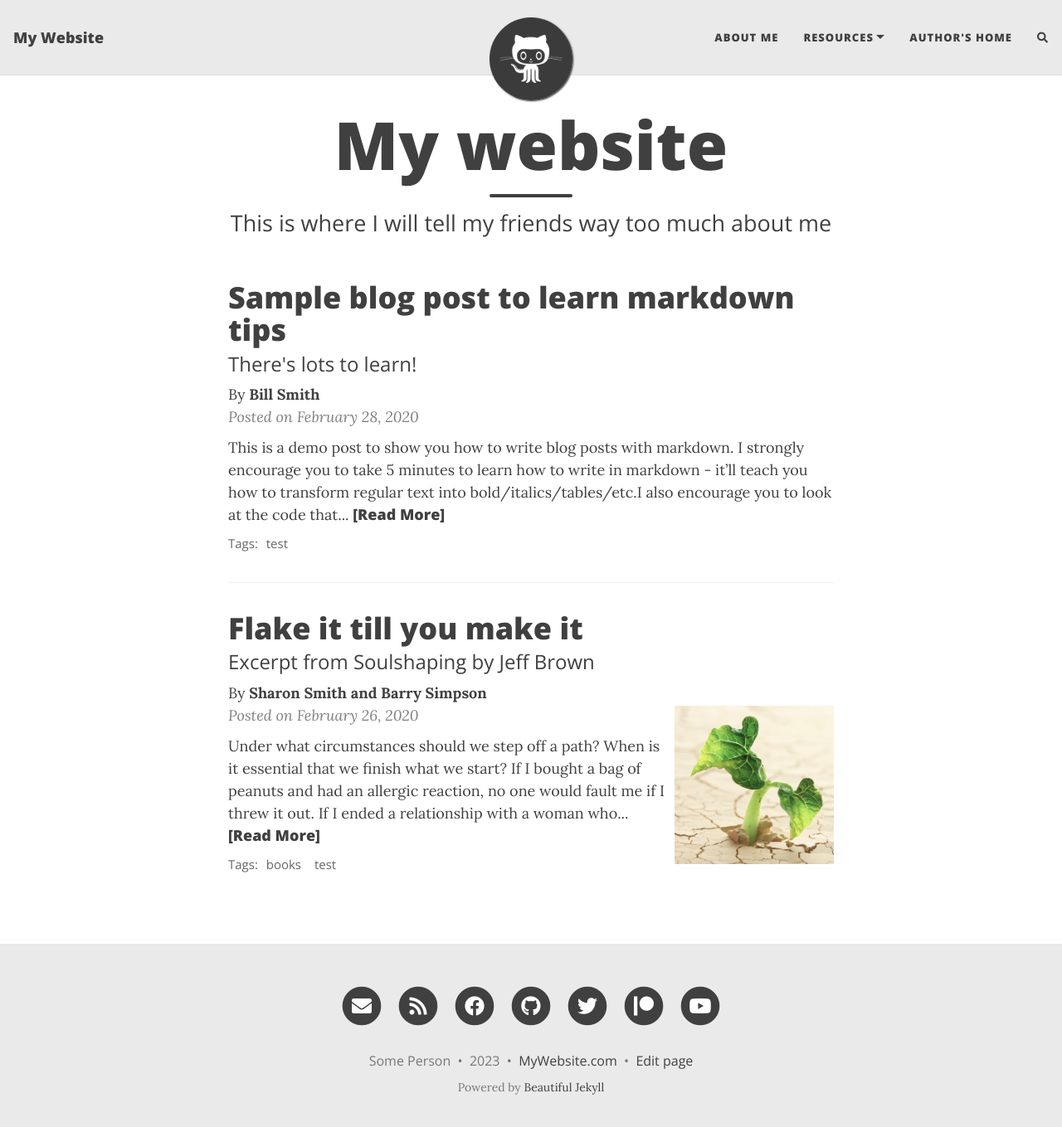
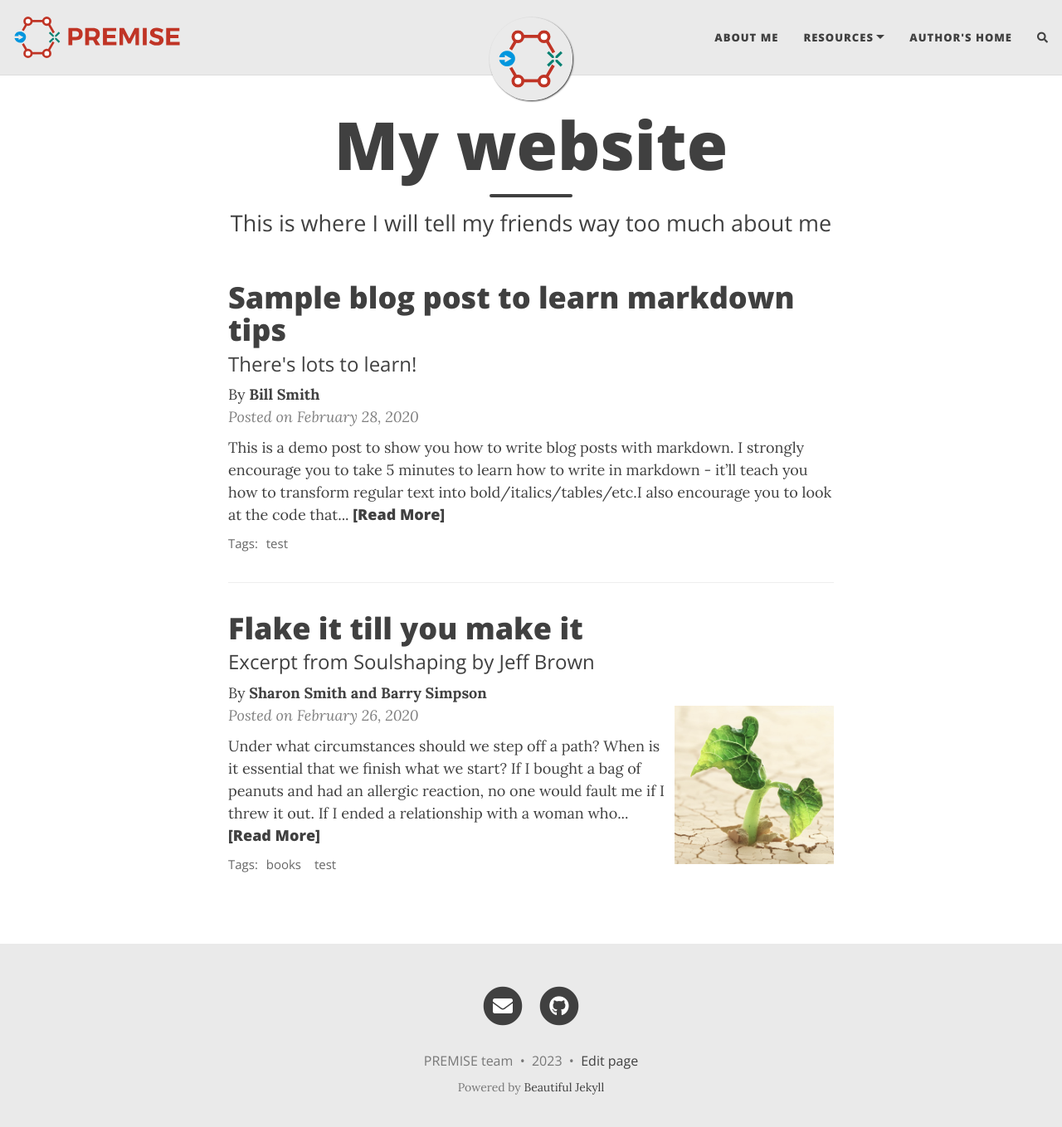
Before and after one commit to ord-premise/ord-premise.github.io, a Jekyll site: the page built from index.html, in a window 1280 px wide and 1372 px high. Shown: the top 1359 px of the window at 83% size. Built offline with Jekyll 4.4.1, drawn with Linux system fonts in a browser that asks for light colours; nearby versions of some CDN libraries; the list of posts is cut into pages by our own code; comment, search, counter and statistics services are not loaded; some of the changed lines change nothing that is shown.

Commit message:
Update configuration

```diff
--- a/_config.yml
+++ b/_config.yml
@@ -10,10 +10,10 @@
 ############################
 
 # Name of website
-title: My Website
+title: PREMISE Website
 
 # Your name to show in the footer
-author: Some Person
+author: PREMISE team
 
 ###############################################
 # --- List of links in the navigation bar --- #
@@ -32,15 +32,15 @@ navbar-links:
 
 # Image to show in the navigation bar - works best with a square image
 # Remove this parameter if you don't want an image in the navbar
-avatar: "/assets/img/avatar-icon.png"
+# avatar: "/assets/img/avatar-icon.png"
+avatar: "/assets/img/PREMISE-icon.svg"
 
 # By default, the image is cut into a circle. You can disable this behaviour by setting 'round-avatar: false'
 round-avatar: true
 
 # If you want to have an image logo in the top-left corner instead of having the title of the website,
 # then specify the following parameter
-#title-img: /path/to/image
-
+title-img: "/assets/img/PREMISE-logo.svg"
 
 #####################################
 # --- Footer social media links --- #
@@ -50,13 +50,13 @@ round-avatar: true
 # You can change the order that they show up on the page by changing the order here.
 # Uncomment the links you want to show and add your information to each one.
 social-network-links:
-  email: "someone@example.com"
-  rss: true  # remove this line if you don't want to show an RSS link at the bottom
-  facebook: deanattali
-  github: daattali
-  twitter: daattali
-  patreon: DeanAttali
-  youtube: c/daattali
+  email: "edan.bainglass@psi.ch"
+  rss: false # remove this line if you don't want to show an RSS link at the bottom
+  # facebook: deanattali
+  github: ord-premise
+  # twitter: daattali
+  # patreon: DeanAttali
+  # youtube: c/daattali
 #  medium: yourname
 #  reddit: yourname
 #  linkedin: daattali
@@ -90,14 +90,14 @@ rss-description: This website is a virtual proof that I'm awesome
 
 # Select which social network share links to show in posts
 share-links-active:
-  twitter: true
-  facebook: true
-  linkedin: true
+  twitter: false
+  facebook: false
+  linkedin: false
   vk: false
 
 # How to display the link to your website in the footer
 # Remove this if you don't want a link in the footer
-url-pretty: "MyWebsite.com"
+# url-pretty: "MyWebsite.com"
 
 # Excerpt word length - Truncate the excerpt of each post on the feed page to the specified number of words
 excerpt_length: 50
@@ -252,7 +252,7 @@ date_format: "%B %-d, %Y"
 #################################################################################
 
 # Output options (more information on Jekyll's site)
-timezone: "America/Toronto"
+timezone: "Europe/Zurich"
 markdown: kramdown
 highlighter: rouge
 permalink: /:year-:month-:day-:title/
@@ -263,16 +263,14 @@ kramdown:
 
 # Default YAML values (more information on Jekyll's site)
 defaults:
-  -
-    scope:
+  - scope:
       path: ""
       type: "posts"
     values:
       layout: "post"
-      comments: true  # add comments to all blog posts
+      comments: true # add comments to all blog posts
       social-share: true # add social media sharing buttons to all blog posts
-  -
-    scope:
+  - scope:
       path: "" # any file that's not a post will be a "page" layout by default
     values:
       layout: "page"
@@ -291,6 +289,5 @@ exclude:
 plugins:
   - jekyll-paginate
   - jekyll-sitemap
-
 # Beautiful Jekyll / Dean Attali
 # 2fc73a3a967e97599c9763d05e564189
```
Also changed, not shown: assets/img/PREMISE-icon.svg (added), assets/img/PREMISE-logo.svg (added), 1 other file.
